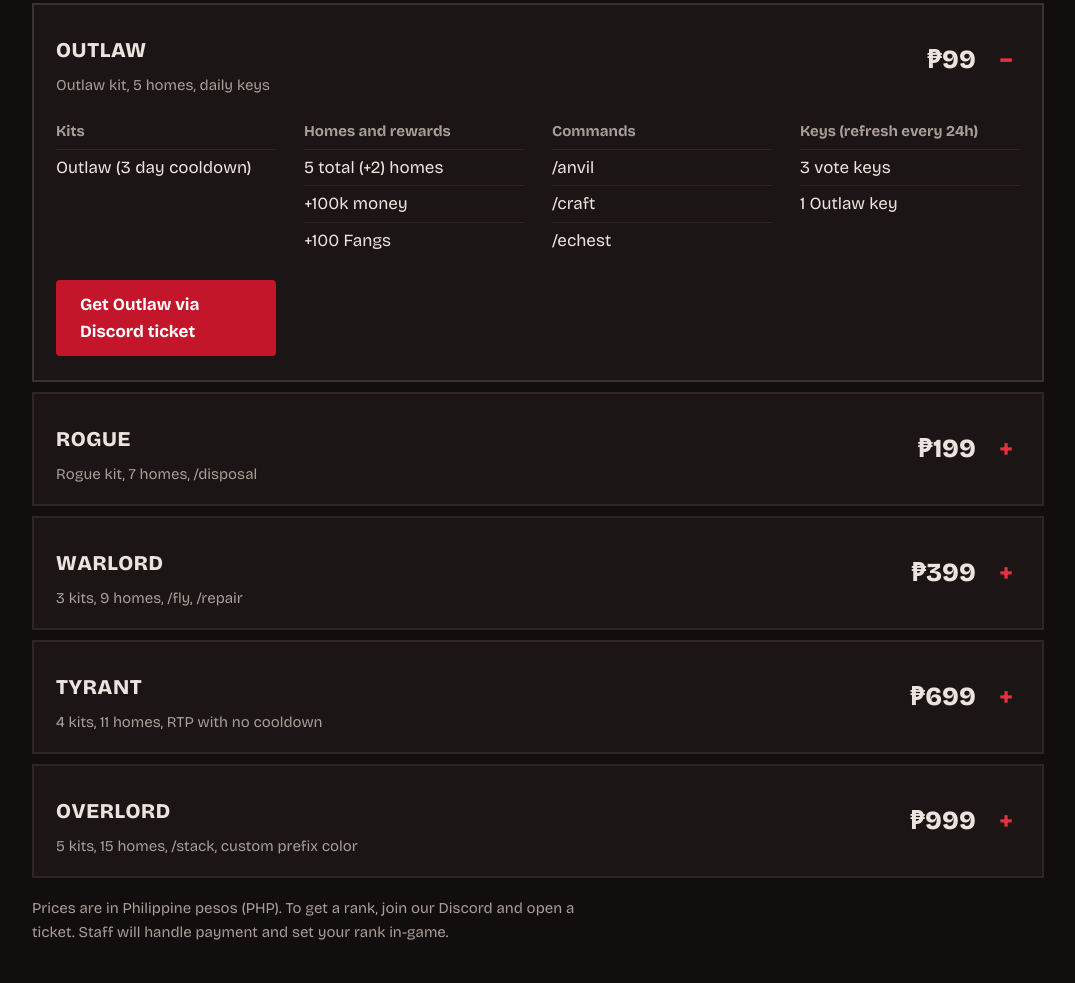
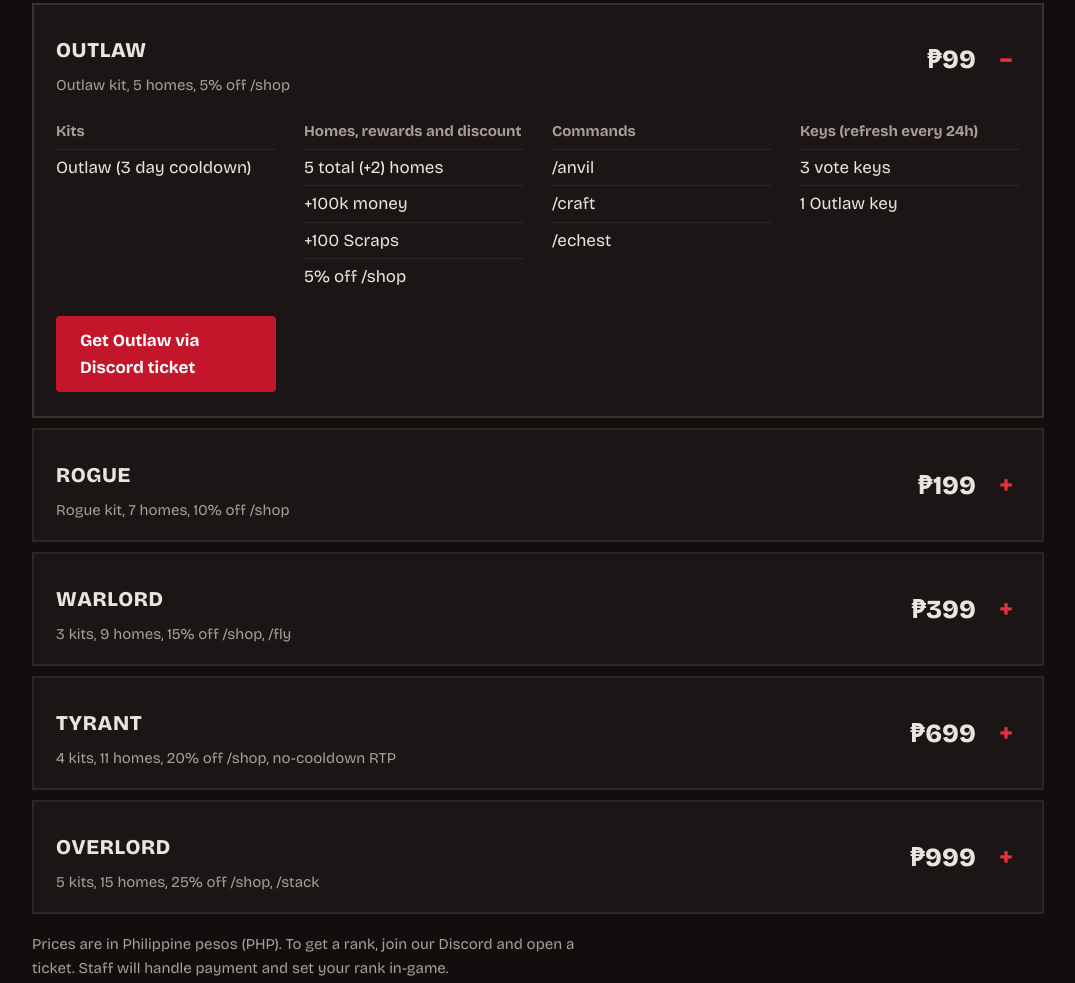
Before and after one commit to DevTamee/UnTamed-Web, a plain HTML site: page index.html in a window 1280 px wide. Shown: the part 1716-2699 px from the top of the page, without its empty margins (102-1177 px from the left). Drawn offline with nearby package versions, Linux system fonts and the light colour scheme.

Commit message:
Update index.html

```diff
--- a/index.html
+++ b/index.html
@@ -170,11 +170,11 @@ const CONFIG={
   rules:[]                           // ["Rule one","Rule two"]
 };
 const RANKS=[
- {n:"Outlaw",p:"\u20B199",sum:"Outlaw kit, 5 homes, daily keys",kits:["Outlaw (3 day cooldown)"],homes:"5 total (+2)",give:["+100k money","+100 Fangs"],cmds:["/anvil","/craft","/echest"],keys:["3 vote keys","1 Outlaw key"],extra:[]},
- {n:"Rogue",p:"\u20B1199",sum:"Rogue kit, 7 homes, /disposal",kits:["Rogue (3 day cooldown)"],homes:"7 total (+4)",give:["+350k money","+250 Fangs"],cmds:["/disposal"],keys:["5 vote keys","1 Rogue key"],extra:[]},
- {n:"Warlord",p:"\u20B1399",sum:"3 kits, 9 homes, /fly, /repair",kits:["Warlord (5 day cooldown)","Outlaw (3 day cooldown)","Rogue (3 day cooldown)"],homes:"9 total (+6)",give:["+600k money","+400 Fangs"],cmds:["/repair","/nick","/fly","/back"],keys:["7 vote keys","1 Warlord key","1 Rogue key","1 Outlaw key"],extra:[]},
- {n:"Tyrant",p:"\u20B1699",sum:"4 kits, 11 homes, RTP with no cooldown",kits:["Tyrant (5 day cooldown)","Warlord (5 day cooldown)","Outlaw (3 day cooldown)","Rogue (3 day cooldown)"],homes:"11 total (+8)",give:["+900k money","+600 Fangs"],cmds:["/ptime","/pweather"],keys:["10 vote keys","1 Tyrant key","1 Warlord key","1 Rogue key","1 Outlaw key"],extra:["RTP with no cooldown"]},
- {n:"Overlord",p:"\u20B1999",sum:"5 kits, 15 homes, /stack, custom prefix color",kits:["Overlord (7 day cooldown)","Tyrant (5 day cooldown)","Warlord (5 day cooldown)","Outlaw (3 day cooldown)","Rogue (3 day cooldown)"],homes:"15 total (+12)",give:["+1.5m money","+1000 Fangs"],cmds:["/stack"],keys:["15 vote keys","1 Overlord key","1 Tyrant key","1 Warlord key","1 Rogue key","1 Outlaw key"],extra:["Fully custom rank prefix color (filtered)"]}
+ {n:"Outlaw",p:"\u20B199",sum:"Outlaw kit, 5 homes, 5% off /shop",kits:["Outlaw (3 day cooldown)"],homes:"5 total (+2)",give:["+100k money","+100 Scraps","5% off /shop"],cmds:["/anvil","/craft","/echest"],keys:["3 vote keys","1 Outlaw key"],extra:[]},
+ {n:"Rogue",p:"\u20B1199",sum:"Rogue kit, 7 homes, 10% off /shop",kits:["Rogue (3 day cooldown)"],homes:"7 total (+4)",give:["+350k money","+250 Scraps","10% off /shop"],cmds:["/disposal"],keys:["5 vote keys","1 Rogue key"],extra:[]},
+ {n:"Warlord",p:"\u20B1399",sum:"3 kits, 9 homes, 15% off /shop, /fly",kits:["Warlord (5 day cooldown)","Outlaw (3 day cooldown)","Rogue (3 day cooldown)"],homes:"9 total (+6)",give:["+600k money","+400 Scraps","15% off /shop"],cmds:["/repair","/nick","/fly","/back"],keys:["7 vote keys","1 Warlord key","1 Rogue key","1 Outlaw key"],extra:[]},
+ {n:"Tyrant",p:"\u20B1699",sum:"4 kits, 11 homes, 20% off /shop, no-cooldown RTP",kits:["Tyrant (5 day cooldown)","Warlord (5 day cooldown)","Outlaw (3 day cooldown)","Rogue (3 day cooldown)"],homes:"11 total (+8)",give:["+900k money","+600 Scraps","20% off /shop"],cmds:["/ptime","/pweather"],keys:["10 vote keys","1 Tyrant key","1 Warlord key","1 Rogue key","1 Outlaw key"],extra:["RTP with no cooldown"]},
+ {n:"Overlord",p:"\u20B1999",sum:"5 kits, 15 homes, 25% off /shop, /stack",kits:["Overlord (7 day cooldown)","Tyrant (5 day cooldown)","Warlord (5 day cooldown)","Outlaw (3 day cooldown)","Rogue (3 day cooldown)"],homes:"15 total (+12)",give:["+1.5m money","+1000 Scraps","25% off /shop"],cmds:["/stack"],keys:["15 vote keys","1 Overlord key","1 Tyrant key","1 Warlord key","1 Rogue key","1 Outlaw key"],extra:["Fully custom rank prefix color (filtered)"]}
 ];
 /* ====================== */
 const $=s=>document.querySelector(s), $$=s=>document.querySelectorAll(s);
@@ -194,7 +194,7 @@ RANKS.forEach((r,i)=>{
   cmds=cmds.concat(r.cmds);
   html+='<details class="rank"'+(i===0?" open":"")+'><summary><span><span class="rname">'+r.n+'</span><span class="rsum">'+r.sum+'</span></span><span class="rprice">'+r.p+'</span></summary><div class="rbody">'
    +'<div><h4>Kits</h4><ul>'+li(r.kits)+'</ul></div>'
-   +'<div><h4>Homes and rewards</h4><ul>'+li([r.homes+" homes"].concat(r.give))+'</ul></div>'
+   +'<div><h4>Homes, rewards and discount</h4><ul>'+li([r.homes+" homes"].concat(r.give))+'</ul></div>'
    +'<div><h4>Commands</h4><ul>'+li(cmds.concat(r.extra))+'</ul></div>'
    +'<div><h4>Keys (refresh every 24h)</h4><ul>'+li(r.keys)+'</ul></div>'+buy(r.n)+'</div></details>';
 });
```
